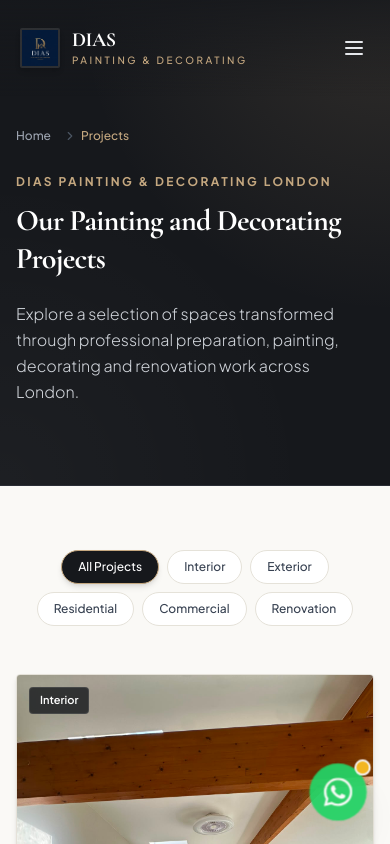
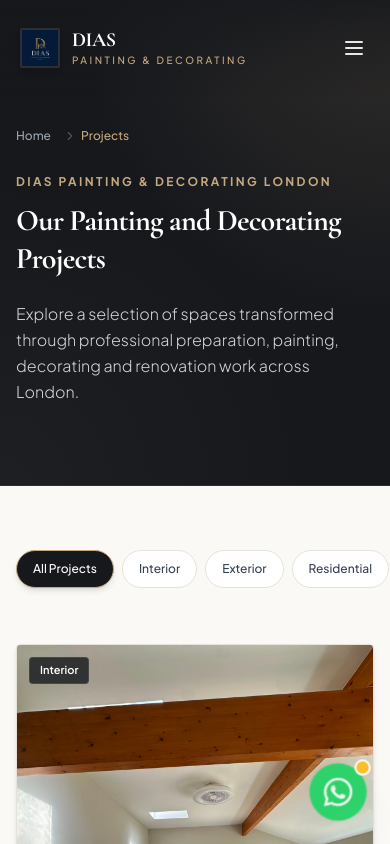
Before and after one commit to joabedev123-alt/dias-painting-decorating, a React (Vite) app: page /projects in a window 390 px wide. Shown: the top 844 px of the page. Built offline with nearby package versions, Linux system fonts and the light colour scheme.

Commit message:
feat: otimizar estrutura para mobile e atualizar imagem de Decoração Residencial

```diff
--- a/src/components/BeforeAfterSlider.tsx
+++ b/src/components/BeforeAfterSlider.tsx
@@ -22,7 +22,19 @@ export const BeforeAfterSlider: React.FC<BeforeAfterSliderProps> = ({
 }) => {
   const [sliderPosition, setSliderPosition] = useState(50);
   const [isDragging, setIsDragging] = useState(false);
+  const [containerWidth, setContainerWidth] = useState<number>(0);
   const containerRef = useRef<HTMLDivElement>(null);
+
+  React.useEffect(() => {
+    const updateWidth = () => {
+      if (containerRef.current) {
+        setContainerWidth(containerRef.current.clientWidth);
+      }
+    };
+    updateWidth();
+    window.addEventListener('resize', updateWidth);
+    return () => window.removeEventListener('resize', updateWidth);
+  }, []);
 
   const handleMove = useCallback((clientX: number) => {
     if (!containerRef.current) return;
@@ -96,7 +108,7 @@ export const BeforeAfterSlider: React.FC<BeforeAfterSliderProps> = ({
             src={beforeImage}
             alt="Before preparation work"
             className="absolute inset-0 w-full h-full object-cover max-w-none"
-            style={{ width: containerRef.current ? `${containerRef.current.clientWidth}px` : '100%' }}
+            style={{ width: containerWidth ? `${containerWidth}px` : '100%' }}
           />
           <div className="absolute top-3 left-3 sm:top-4 sm:left-4 bg-amber-900/80 text-amber-100 text-[11px] sm:text-xs font-semibold px-2.5 py-1 sm:px-3 sm:py-1.5 rounded backdrop-blur-md z-10 border border-amber-500/30">
             {beforeLabel}
--- a/src/data/servicesData.ts
+++ b/src/data/servicesData.ts
@@ -67,7 +67,7 @@ export const SERVICES_DATA: ServiceItem[] = [
       'Bedroom, living room, & dining room refurbishing',
       'Protection of furniture, carpets, & personal belongings'
     ],
-    image: '/Fotos 02/WhatsApp Image 2026-08-05 at 19.18.43.jpeg'
+    image: '/Fotos 02/WhatsApp Image 2026-08-05 at 19.18.42 (2).jpeg'
   },
   {
     id: 'commercial-decorating',
--- a/src/index.css
+++ b/src/index.css
@@ -11,7 +11,21 @@
     background-color: #FAF9F6;
     color: #16181C;
     overflow-x: hidden;
+    width: 100%;
+    -webkit-font-smoothing: antialiased;
   }
+}
+
+/* Mobile & Touch Utilities */
+.no-scrollbar::-webkit-scrollbar {
+  display: none;
+}
+.no-scrollbar {
+  -ms-overflow-style: none;
+  scrollbar-width: none;
+}
+.touch-scroll {
+  -webkit-overflow-scrolling: touch;
 }
 
 /* Custom scrollbar styling */
--- a/src/pages/Home.tsx
+++ b/src/pages/Home.tsx
@@ -77,7 +77,7 @@ export const Home: React.FC = () => {
             </div>
 
             {/* Trust Indicators */}
-            <div className="pt-8 border-t border-white/15 grid grid-cols-3 gap-4 text-xs sm:text-sm font-medium text-gray-300">
+            <div className="pt-8 border-t border-white/15 grid grid-cols-1 sm:grid-cols-3 gap-3 sm:gap-4 text-xs sm:text-sm font-medium text-gray-300">
               <div className="flex items-center gap-2">
                 <CheckCircle2 className="w-4 h-4 text-brand-accent shrink-0" />
                 <span>Residential & Commercial</span>
--- a/src/pages/Projects.tsx
+++ b/src/pages/Projects.tsx
@@ -41,12 +41,12 @@ export const Projects: React.FC = () => {
         <div className="max-w-7xl mx-auto px-4 sm:px-6 lg:px-8">
 
           {/* Category Filter Pills */}
-          <div className="flex flex-wrap items-center justify-center gap-2 sm:gap-3 mb-12">
+          <div className="flex items-center sm:justify-center gap-2 sm:gap-3 mb-12 overflow-x-auto no-scrollbar touch-scroll pb-2 -mx-4 px-4 sm:mx-0 sm:px-0 sm:flex-wrap">
             {filterOptions.map((filter) => (
               <button
                 key={filter}
                 onClick={() => setActiveFilter(filter)}
-                className={`px-4 sm:px-5 py-2 rounded-full text-xs sm:text-sm font-medium transition-all duration-300 ${
+                className={`whitespace-nowrap px-4 sm:px-5 py-2.5 sm:py-2 rounded-full text-xs sm:text-sm font-medium transition-all duration-300 shrink-0 ${
                   activeFilter === filter
                     ? 'bg-brand-dark text-white shadow-md border border-brand-accent'
                     : 'bg-white text-gray-700 hover:bg-gray-100 border border-brand-border'
```
